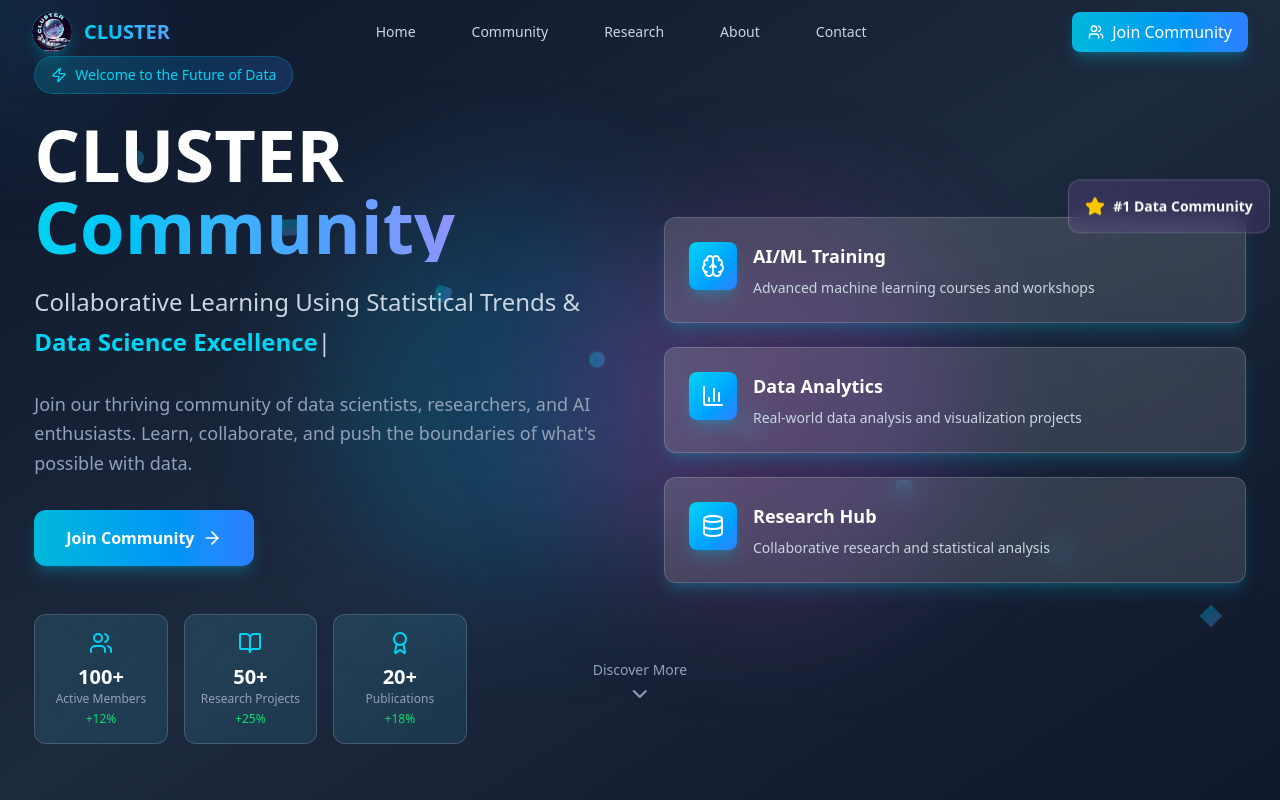
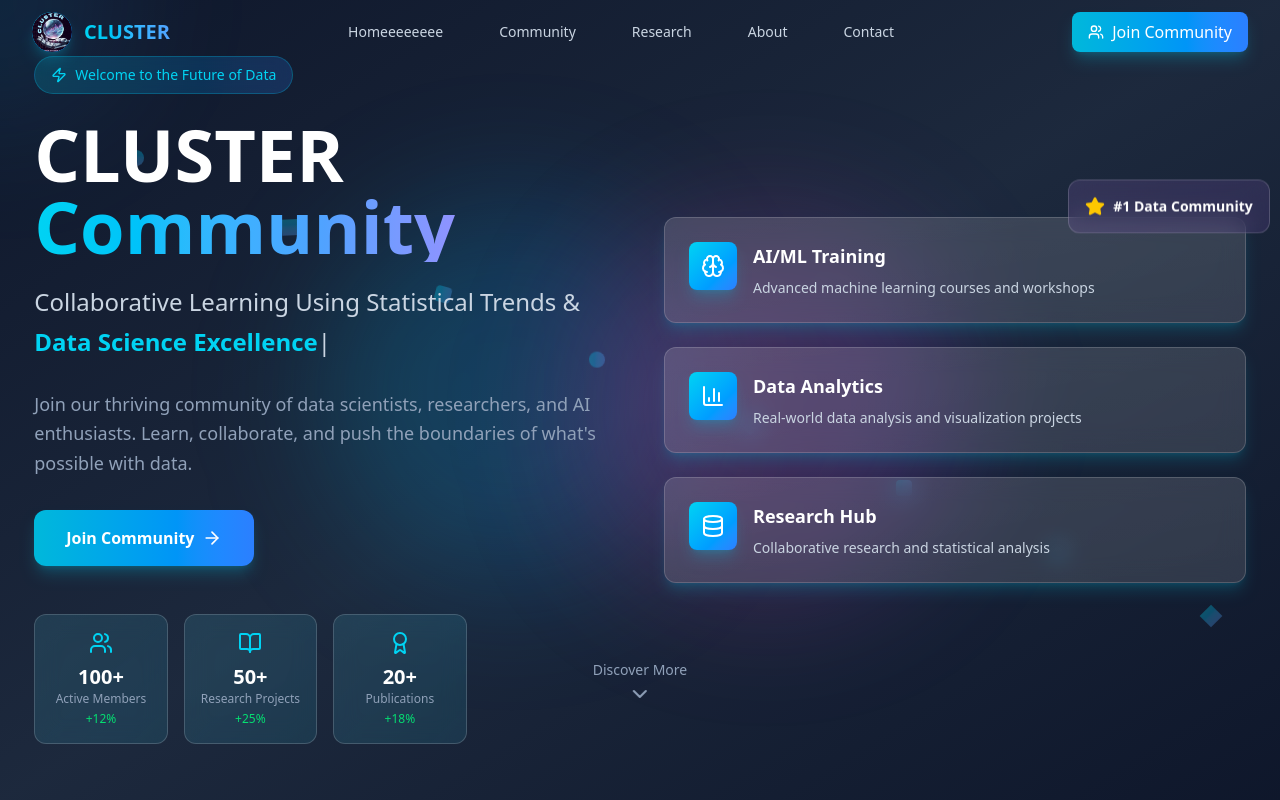
Before and after one commit to trahulprabhu38/cluster, a React (Vite) app in the folder client/: page / in a window 1280 px wide. Shown: the top 800 px of the page. Built offline with nearby package versions, Linux system fonts and the light colour scheme.

Commit message:
changed home name for tests

```diff
--- a/client/src/components/common/Header.jsx
+++ b/client/src/components/common/Header.jsx
@@ -16,7 +16,7 @@ const Header = () => {
     }, []);
 
     const navItems = [
-        { name: 'Home', href: '#', hasDropdown: false },
+        { name: 'Homeeeeeeee', href: '#', hasDropdown: false },
         { name: 'Community', href: '#', hasDropdown: false },
         { name: 'Research', href: '#', hasDropdown: false },
         { name: 'About', href: '#', hasDropdown: false },
```
